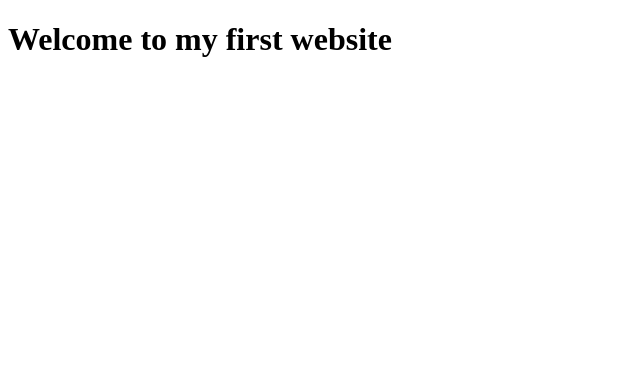
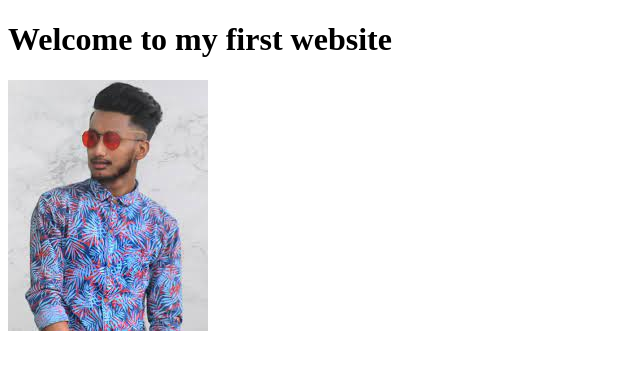
Before and after one commit to mdsabbiralam1/my-first-repo, a plain HTML site: page index.html in a window 1280 px wide. Shown: the whole page, without its empty margins (0-640 px from the left). Drawn offline with Linux system fonts and the light colour scheme.

Commit message:
adding img

```diff
--- a/index.html
+++ b/index.html
@@ -8,5 +8,6 @@
 </head>
 <body>
     <h1>Welcome to my first website</h1>
+    <img id="jahed" src="download.jfif" alt="jaheed pic">
 </body>
 </html>
```
Also changed, not shown: download.jfif (added).
